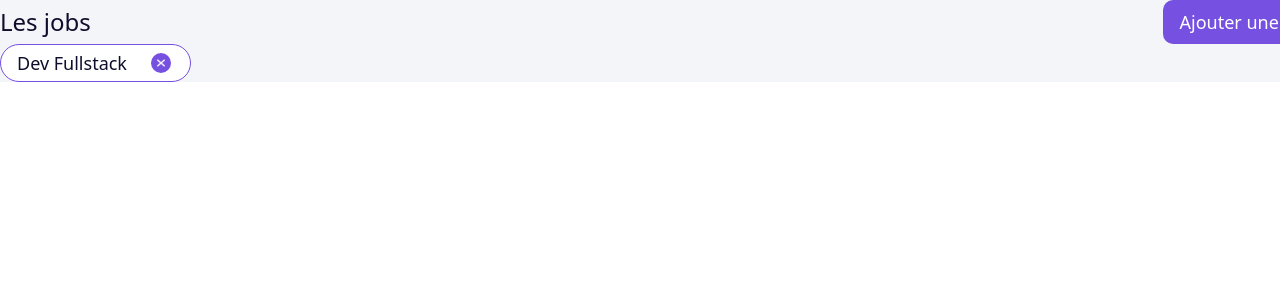
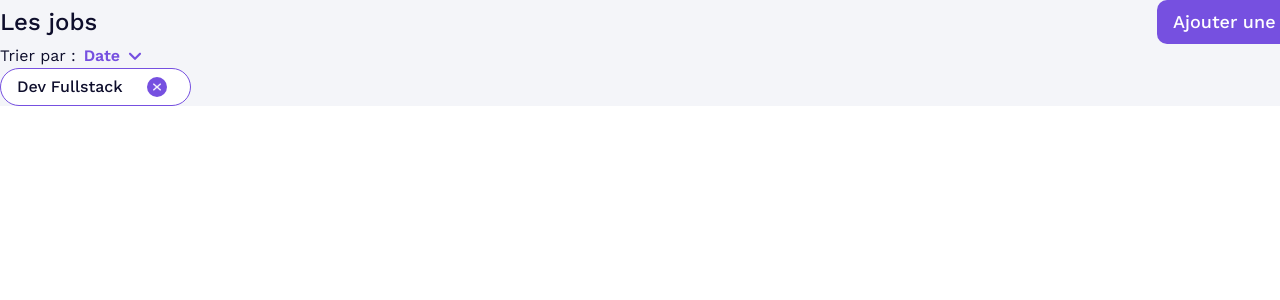
Before and after one commit to Matthieu-Simon/ubiquid, a React (Vite) app in the folder packages/ui/: page / in a window 1280 px wide. Shown: the top 300 px of the page. Built offline with nearby package versions, Linux system fonts and the light colour scheme.

Commit message:
feat: Add SortDropdown component & add Font Family Work Sans

```diff
--- a/packages/ui/src/components/FilterContent.jsx
+++ b/packages/ui/src/components/FilterContent.jsx
@@ -1,10 +1,11 @@
+import SortDropdown from "./SortDropdown";
 import TagFilter from "./TagFilter";
 
 const FilterContent = () => {
   return (
     <div>
       <div>
-
+        <SortDropdown />
       </div>
       <TagFilter content="Dev Fullstack" />
     </div>
--- a/packages/ui/src/components/Header.jsx
+++ b/packages/ui/src/components/Header.jsx
@@ -7,7 +7,7 @@ const Header = () => {
       <Title title="Les jobs" />
       <Button
         onClick={""}
-        className="font-[Work Sans] text-white bg-[#7650E0] rounded-[10px] font-medium text-lg px-4 py-2 gap-2"
+        className="text-white bg-[#7650E0] rounded-[10px] font-medium text-lg px-4 py-2 gap-2"
         content="Ajouter une offre"
       />
     </header>
--- a/packages/ui/src/components/SortDropdown.jsx
+++ b/packages/ui/src/components/SortDropdown.jsx
@@ -0,0 +1,15 @@
+import Arrow from "../../public/arrow.svg";
+
+const SortDropdown = () => {
+  return (
+    <div className="flex items-center gap-2">
+      <span className="font-normal text-[#0E0E2C]">Trier par :</span>
+      <div className="flex items-center gap-2 text-[#7650E0]">
+        <span className="font-semibold">Date</span>
+        <img src={Arrow} alt="open" className="w-3.5 h-2" />
+      </div>
+    </div>
+  )
+}
+
+export default SortDropdown;
--- a/packages/ui/src/components/TagFilter.jsx
+++ b/packages/ui/src/components/TagFilter.jsx
@@ -2,7 +2,7 @@ import Cross from "../../public/crossIcon.png";
 
 const TagFilter = ({ content }) => {
   return (
-    <div className="flex items-center w-[191px] h-[38px] font-[Work Sans] text-[#0E0E2C] font-medium text-lg border border-[#7650E0] px-4 py-2 bg-white gap-6 rounded-[38px]">
+    <div className="flex items-center w-[191px] h-[38px] text-[#0E0E2C] font-medium border border-[#7650E0] px-4 py-2 bg-white gap-6 rounded-[38px]">
       {content}
       <div className="w-5 h-5 flex items-center justify-center bg-[#7650E0] rounded-full">
         <img src={Cross} alt="close" className="w-2 h-2" />
--- a/packages/ui/src/components/Title.jsx
+++ b/packages/ui/src/components/Title.jsx
@@ -1,6 +1,6 @@
 const Title = ({ title }) => {
   return (
-    <h1 className="font-[Work Sans] text-[#0E0E2C] text-2xl font-medium">{title}</h1>
+    <h1 className="text-[#0E0E2C] text-2xl font-medium">{title}</h1>
   )
 }
 
--- a/packages/ui/src/main.css
+++ b/packages/ui/src/main.css
@@ -1,3 +1,7 @@
 @import url('https://fonts.googleapis.com/css2?family=Work+Sans:ital,wght@0,100..900;1,100..900&display=swap');
 
 @import "tailwindcss";
+
+body {
+  font-family: "Work Sans", "sans-serif"
+}
```
Also changed, not shown: packages/ui/public/arrow.svg (added).
